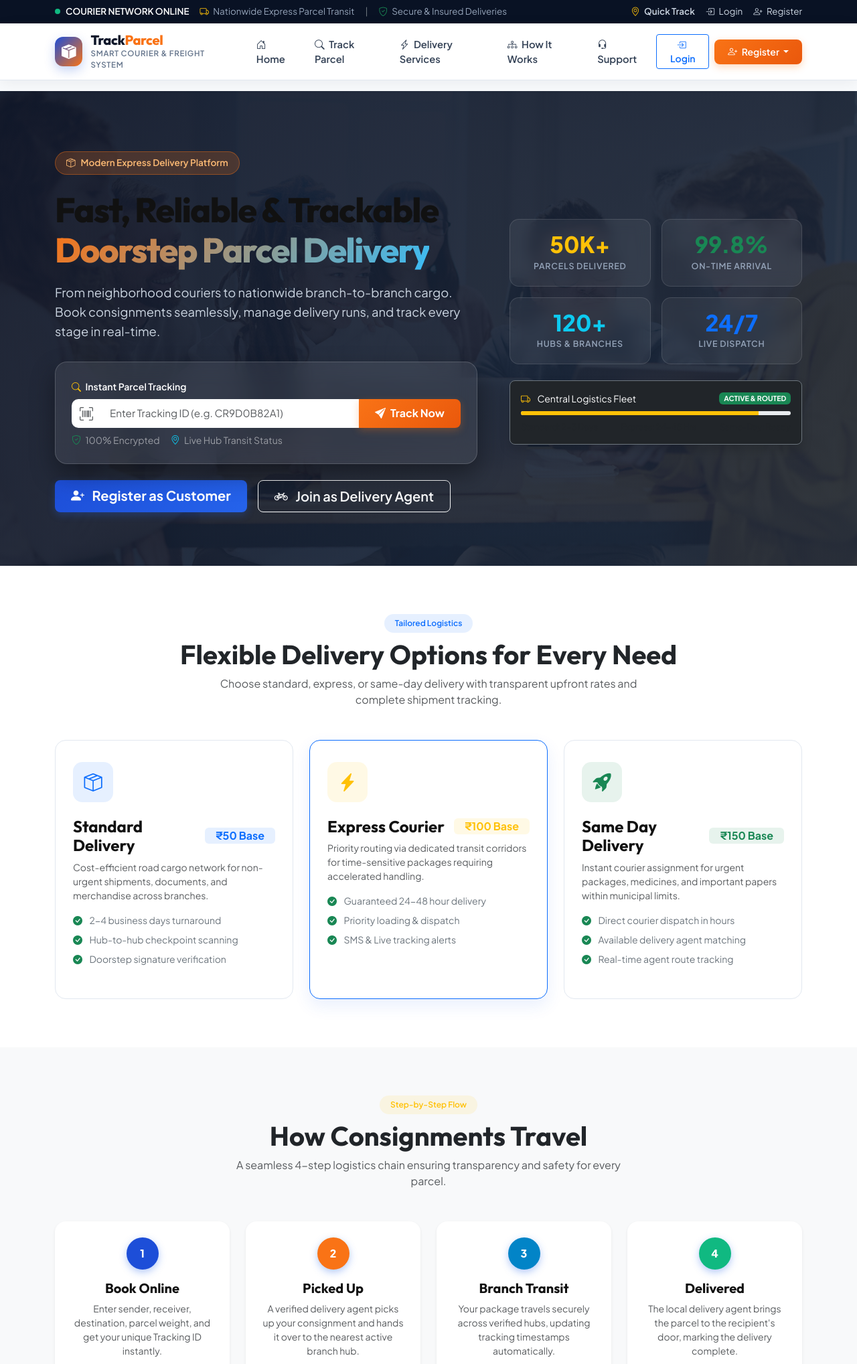
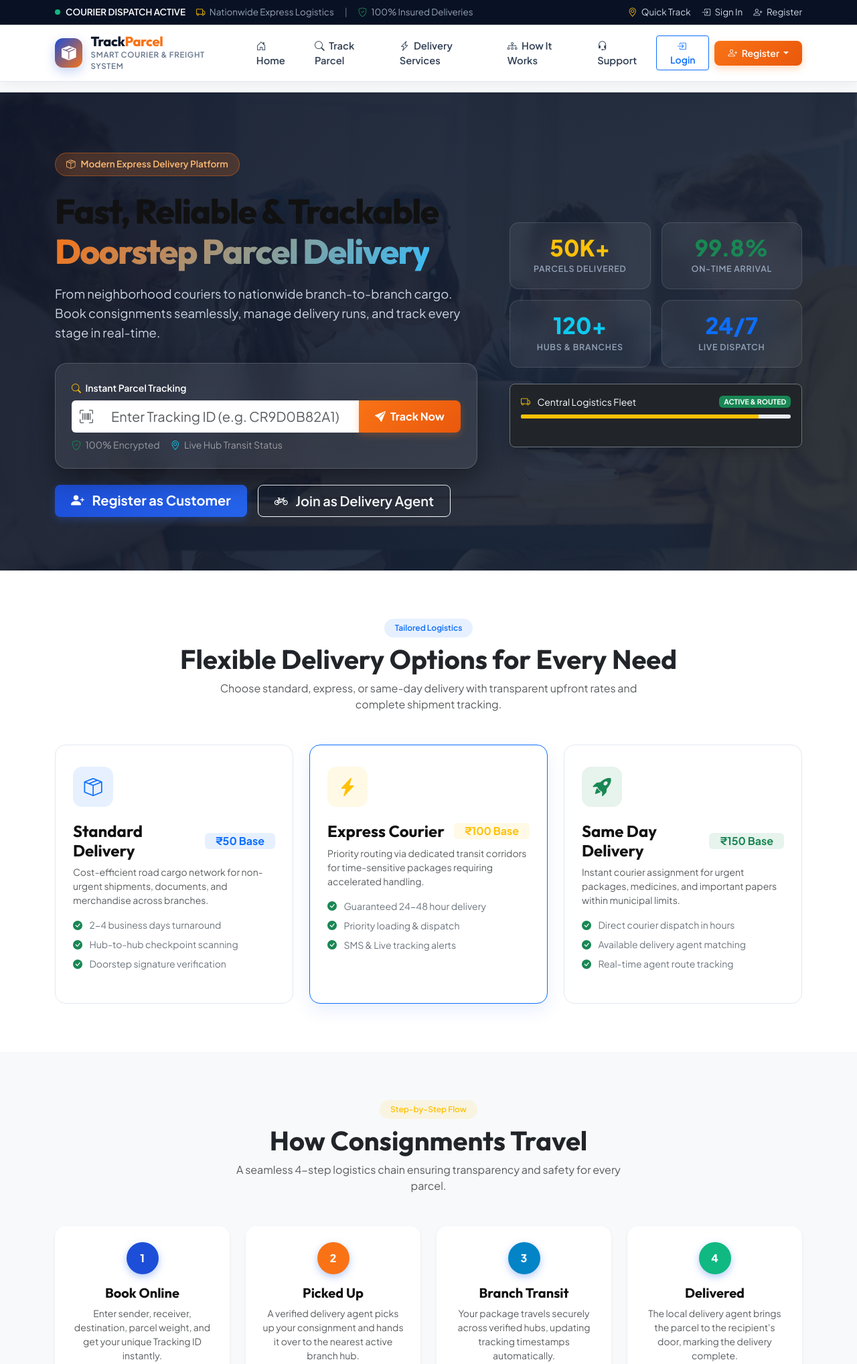
Before and after one commit to VishnuSuresh0204/Courier-and-Parcel-Tracking, a Django app: page / in a window 1280 px wide. Shown: the top 2037 px of the page at 67% size. Run offline with Django 5.2, Linux system fonts and the light colour scheme; some libraries are stand-ins or nearby versions.

Commit message:
Add track\templates/commen.html

```diff
--- a/track/templates/commen.html
+++ b/track/templates/commen.html
@@ -5,7 +5,7 @@
 <head>
   <meta charset="UTF-8">
   <meta name="viewport" content="width=device-width, initial-scale=1.0">
-  <title>{% block title %}TrackParcel | Smart Courier & Logistics Management{% endblock %}</title>
+  <title>{% block title %}TrackParcel | Smart Courier & Logistics System{% endblock %}</title>
 
   <!-- Favicons -->
   <link href="{% static 'assets/img/favicon.png' %}" rel="icon">
@@ -38,7 +37,6 @@
       --tp-warning: #f59e0b;
       --tp-danger: #ef4444;
       --tp-dark: #0f172a;
-      --tp-slate: #1e293b;
       --tp-surface: #f8fafc;
       --tp-card-bg: #ffffff;
       --tp-border: #e2e8f0;
@@ -64,7 +62,7 @@
       background: #091224;
       color: #94a3b8;
       font-size: 0.84rem;
-      padding: 7px 0;
+      padding: 8px 0;
       border-bottom: 1px solid rgba(255, 255, 255, 0.08);
     }
 
@@ -224,24 +208,20 @@
     .badge-Cancelled { background: #f1f5f9; color: #64748b; }
     .badge-Returned { background: #fce7f3; color: #be185d; }
 
-    /* Forms */
-    .form-control, .form-select {
-      border-radius: 10px;
-      border: 1px solid #cbd5e1;
-      padding: 10px 14px;
-      font-size: 0.95rem;
-      transition: all 0.2s ease;
+    .pulse-dot-green {
+      width: 8px;
+      height: 8px;
+      border-radius: 50%;
+      background: #10b981;
+      display: inline-block;
+      box-shadow: 0 0 0 rgba(16, 185, 129, 0.6);
+      animation: pulse-green 1.8s infinite;
     }
 
-    .form-control:focus, .form-select:focus {
-      border-color: var(--tp-primary);
-      box-shadow: 0 0 0 3px rgba(37, 99, 235, 0.15);
-    }
-
-    .input-group-text {
-      background-color: #f8fafc;
-      border-color: #cbd5e1;
-      border-radius: 10px 0 0 10px;
+    @keyframes pulse-green {
+      0% { box-shadow: 0 0 0 0 rgba(16, 185, 129, 0.7); }
+      70% { box-shadow: 0 0 0 6px rgba(16, 185, 129, 0); }
+      100% { box-shadow: 0 0 0 0 rgba(16, 185, 129, 0); }
     }
 
     /* Tables */
@@ -336,37 +295,22 @@
       <div class="d-flex align-items-center">
         <span class="me-3 d-none d-sm-inline-flex align-items-center gap-2">
           <span class="pulse-dot-green"></span>
-          <span class="text-white fw-semibold">COURIER NETWORK ONLINE</span>
+          <span class="text-white fw-semibold">COURIER DISPATCH ACTIVE</span>
         </span>
-        <span class="me-3"><i class="bi bi-truck me-1 text-warning"></i> Nationwide Express Parcel Transit</span>
+        <span class="me-3"><i class="bi bi-truck me-1 text-warning"></i> Nationwide Express Logistics</span>
         <span class="d-none d-lg-inline text-secondary">|</span>
-        <span class="d-none d-lg-inline ms-3"><i class="bi bi-shield-check me-1 text-success"></i> Secure & Insured Deliveries</span>
+        <span class="d-none d-lg-inline ms-3"><i class="bi bi-shield-check me-1 text-success"></i> 100% Insured Deliveries</span>
       </div>
 
       <div class="d-flex align-items-center gap-3">
-        {% if request.session.username %}
-          <span class="text-white small">
-            <i class="bi bi-person-circle me-1"></i> <strong>{{ request.session.username }}</strong>
-            <span class="badge bg-primary ms-1">{{ request.session.usertype }}</span>
-          </span>
-          {% if request.session.usertype == 'Admin' %}
-            <a href="/admin_home" class="text-warning small fw-semibold"><i class="bi bi-speedometer2 me-1"></i> Admin Panel</a>
-          {% elif request.session.usertype == 'Customer' %}
-            <a href="/customer_home" class="text-warning small fw-semibold"><i class="bi bi-speedometer2 me-1"></i> Dashboard</a>
-          {% elif request.session.usertype == 'Delivery Agent' %}
-            <a href="/agent_home" class="text-warning small fw-semibold"><i class="bi bi-speedometer2 me-1"></i> Agent Portal</a>
-          {% endif %}
-          <a href="/logout" class="text-danger small fw-semibold"><i class="bi bi-box-arrow-right me-1"></i> Logout</a>
-        {% else %}
-          <a href="/public_track_parcel" class="fw-semibold"><i class="bi bi-geo-alt me-1 text-warning"></i> Quick Track</a>
-          <a href="/login"><i class="bi bi-box-arrow-in-right me-1"></i> Login</a>
-          <a href="/customer_registration" class="d-none d-md-inline"><i class="bi bi-person-plus me-1"></i> Register</a>
-        {% endif %}
+        <a href="/public_track_parcel/"><i class="bi bi-geo-alt me-1 text-warning"></i> Quick Track</a>
+        <a href="/login/"><i class="bi bi-box-arrow-in-right me-1"></i> Sign In</a>
+        <a href="/customer_registration/" class="d-none d-md-inline"><i class="bi bi-person-plus me-1"></i> Register</a>
       </div>
     </div>
   </div>
 
-  <!-- Main Navigation -->
+  <!-- Main Navigation (Public) -->
   <nav class="navbar navbar-expand-lg tp-navbar-main sticky-top">
     <div class="container">
       <a class="tp-brand" href="/">
@@ -379,58 +323,18 @@
         </div>
       </a>
 
-      <button class="navbar-toggler border-0" type="button" data-bs-toggle="collapse" data-bs-target="#tpMainNav">
+      <button class="navbar-toggler border-0" type="button" data-bs-toggle="collapse" data-bs-target="#tpPublicNav">
         <span class="navbar-toggler-icon"></span>
       </button>
 
-      <div class="collapse navbar-collapse" id="tpMainNav">
+      <div class="collapse navbar-collapse" id="tpPublicNav">
         <ul class="navbar-nav me-auto ms-lg-4">
           <li class="nav-item">
             <a class="nav-link nav-link-tp" href="/"><i class="bi bi-house-door me-1"></i> Home</a>
           </li>
           <li class="nav-item">
-            <a class="nav-link nav-link-tp" href="/public_track_parcel"><i class="bi bi-search me-1"></i> Track Parcel</a>
+            <a class="nav-link nav-link-tp" href="/public_track_parcel/"><i class="bi bi-search me-1"></i> Track Parcel</a>
           </li>
-
-          {% if request.session.username %}
-            {% if request.session.usertype == 'Admin' %}
-              <li class="nav-item">
-                <a class="nav-link nav-link-tp" href="/admin_home"><i class="bi bi-speedometer2 me-1"></i> Dashboard</a>
-              </li>
-              <li class="nav-item">
-                <a class="nav-link nav-link-tp" href="/view_all_parcels"><i class="bi bi-boxes me-1"></i> All Parcels</a>
-              </li>
-              <li class="nav-item">
-                <a class="nav-link nav-link-tp" href="/manage_branches"><i class="bi bi-building me-1"></i> Branches</a>
-              </li>
-              <li class="nav-item">
-                <a class="nav-link nav-link-tp" href="/view_customers"><i class="bi bi-people me-1"></i> Customers</a>
-              </li>
-              <li class="nav-item">
-                <a class="nav-link nav-link-tp" href="/view_agents"><i class="bi bi-bicycle me-1"></i> Delivery Agents</a>
-              </li>
-            {% elif request.session.usertype == 'Customer' %}
-              <li class="nav-item">
-                <a class="nav-link nav-link-tp" href="/customer_home"><i class="bi bi-speedometer2 me-1"></i> Dashboard</a>
-              </li>
-              <li class="nav-item">
-                <a class="nav-link nav-link-tp" href="/book_parcel"><i class="bi bi-plus-circle me-1"></i> Book Parcel</a>
-              </li>
-              <li class="nav-item">
-                <a class="nav-link nav-link-tp" href="/customer_parcels"><i class="bi bi-box-seam me-1"></i> My Parcels</a>
-              </li>
-              <li class="nav-item">
-                <a class="nav-link nav-link-tp" href="/customer_profile"><i class="bi bi-person me-1"></i> Profile</a>
-              </li>
-            {% elif request.session.usertype == 'Delivery Agent' %}
-              <li class="nav-item">
-                <a class="nav-link nav-link-tp" href="/agent_home"><i class="bi bi-speedometer2 me-1"></i> Dashboard</a>
-              </li>
-              <li class="nav-item">
-                <a class="nav-link nav-link-tp" href="/agent_profile"><i class="bi bi-person me-1"></i> Profile</a>
-              </li>
-            {% endif %}
-          {% else %}
           <li class="nav-item">
             <a class="nav-link nav-link-tp" href="/#services"><i class="bi bi-lightning-charge me-1"></i> Delivery Services</a>
           </li>
@@ -440,16 +344,10 @@
           <li class="nav-item">
             <a class="nav-link nav-link-tp" href="/#contact"><i class="bi bi-headset me-1"></i> Support</a>
           </li>
-          {% endif %}
         </ul>
 
         <div class="d-flex align-items-center gap-2 mt-3 mt-lg-0">
-          {% if request.session.username %}
-            <a href="/logout" class="btn btn-outline-danger btn-sm px-3 fw-semibold">
-              <i class="bi bi-box-arrow-right me-1"></i> Logout
-            </a>
-          {% else %}
-            <a href="/login" class="btn btn-outline-primary btn-sm px-3 fw-semibold">
+          <a href="/login/" class="btn btn-outline-primary btn-sm px-3 fw-semibold">
             <i class="bi bi-box-arrow-in-right me-1"></i> Login
           </a>
           <div class="dropdown">
@@ -526,10 +423,10 @@
           <h5>Quick Links</h5>
           <ul class="list-unstyled small">
             <li class="mb-2"><a href="/"><i class="bi bi-chevron-right me-1"></i> Home</a></li>
-            <li class="mb-2"><a href="/public_track_parcel"><i class="bi bi-chevron-right me-1"></i> Track Parcel</a></li>
-            <li class="mb-2"><a href="/login"><i class="bi bi-chevron-right me-1"></i> Sign In</a></li>
-            <li class="mb-2"><a href="/customer_registration"><i class="bi bi-chevron-right me-1"></i> Customer Register</a></li>
-            <li class="mb-2"><a href="/agent_registration"><i class="bi bi-chevron-right me-1"></i> Agent Register</a></li>
+            <li class="mb-2"><a href="/public_track_parcel/"><i class="bi bi-chevron-right me-1"></i> Track Parcel</a></li>
+            <li class="mb-2"><a href="/login/"><i class="bi bi-chevron-right me-1"></i> Sign In</a></li>
+            <li class="mb-2"><a href="/customer_registration/"><i class="bi bi-chevron-right me-1"></i> Customer Register</a></li>
+            <li class="mb-2"><a href="/agent_registration/"><i class="bi bi-chevron-right me-1"></i> Agent Register</a></li>
           </ul>
         </div>
 
```
Also changed, not shown: other parts of track/templates/commen.html (+7 -50 lines). Lines whose indentation alone changed are shown as unchanged.
